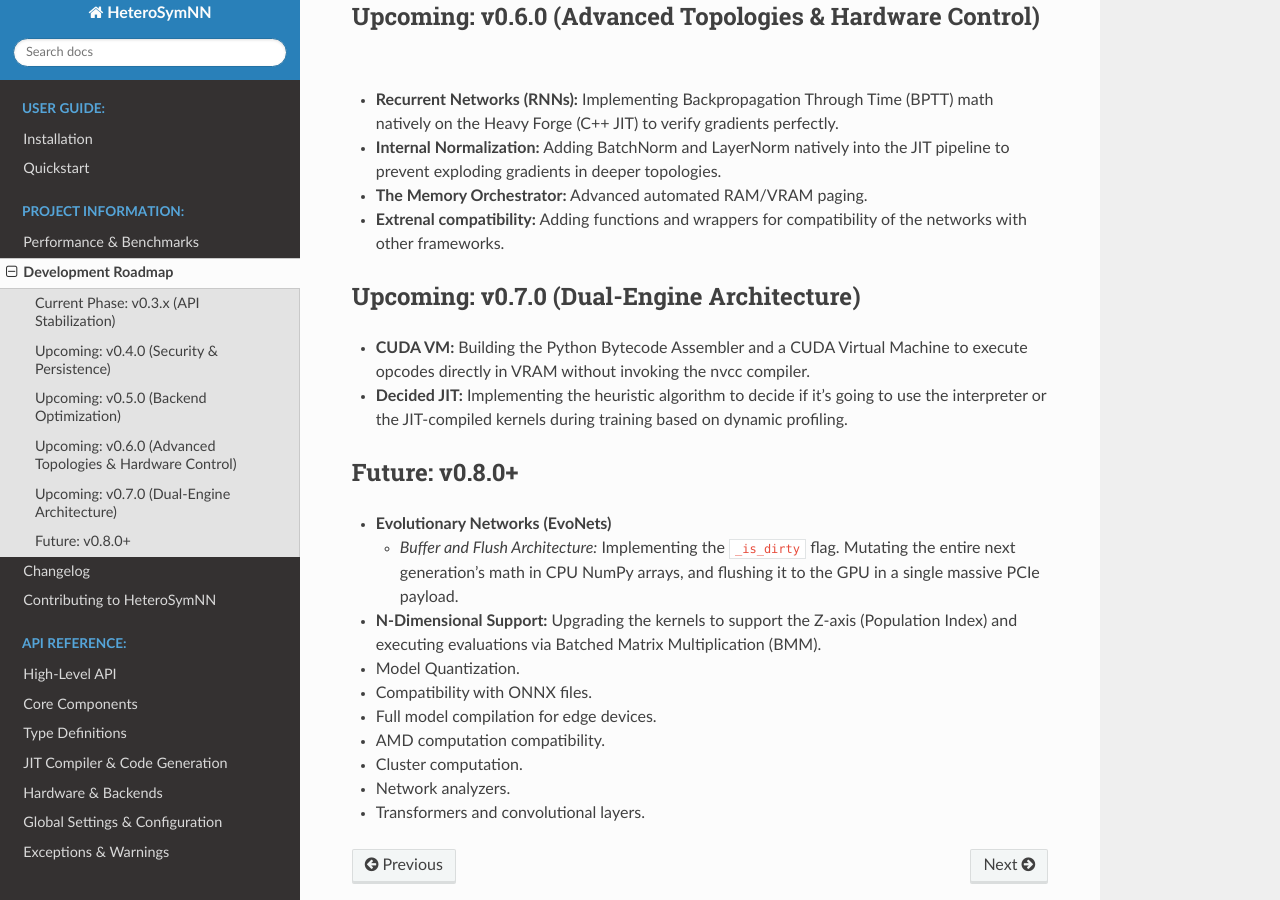
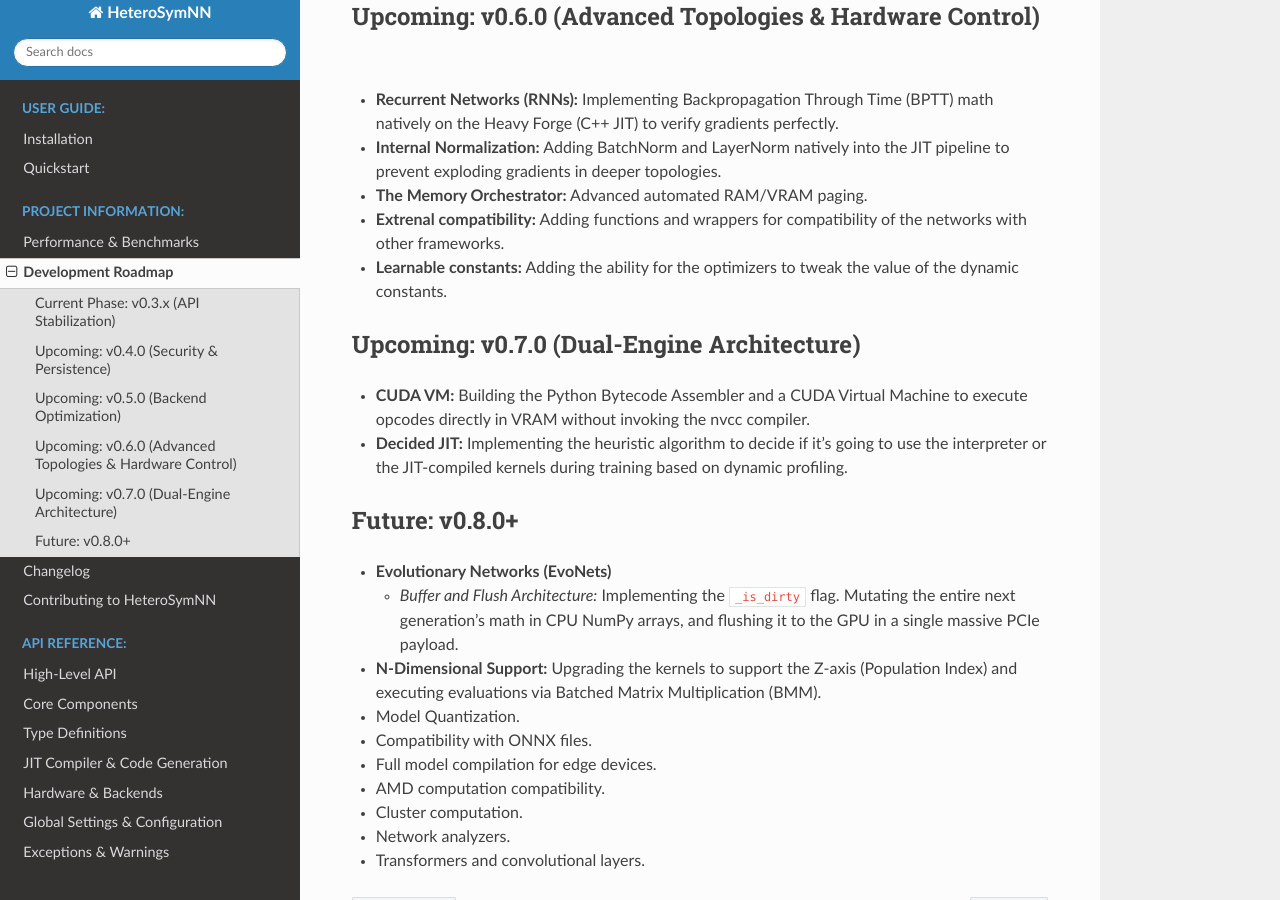
Before and after one commit to Dilosch03/HeteroSymNN, a Sphinx documentation site: the page built from docs/roadmap.rst, in a window 1280 px wide and 900 px high, scrolled down 1679 px. Built offline with Sphinx 7.4.7 and the Read the Docs theme 3.1.0, drawn with Linux system fonts in a browser that asks for light colours.

Commit message:
added another thing to the 0.6.0 version roadmap

```diff
--- a/docs/roadmap.rst
+++ b/docs/roadmap.rst
@@ -56,6 +56,7 @@
 * **Internal Normalization:** Adding BatchNorm and LayerNorm natively into the JIT pipeline to prevent exploding gradients in deeper topologies.
 * **The Memory Orchestrator:** Advanced automated RAM/VRAM paging.
 * **Extrenal compatibility:** Adding functions and wrappers for compatibility of the networks with other frameworks.
+* **Learnable constants:** Adding the ability for the optimizers to tweak the value of the dynamic constants.
 
 Upcoming: v0.7.0 (Dual-Engine Architecture)
 --------------------------------------------
```
